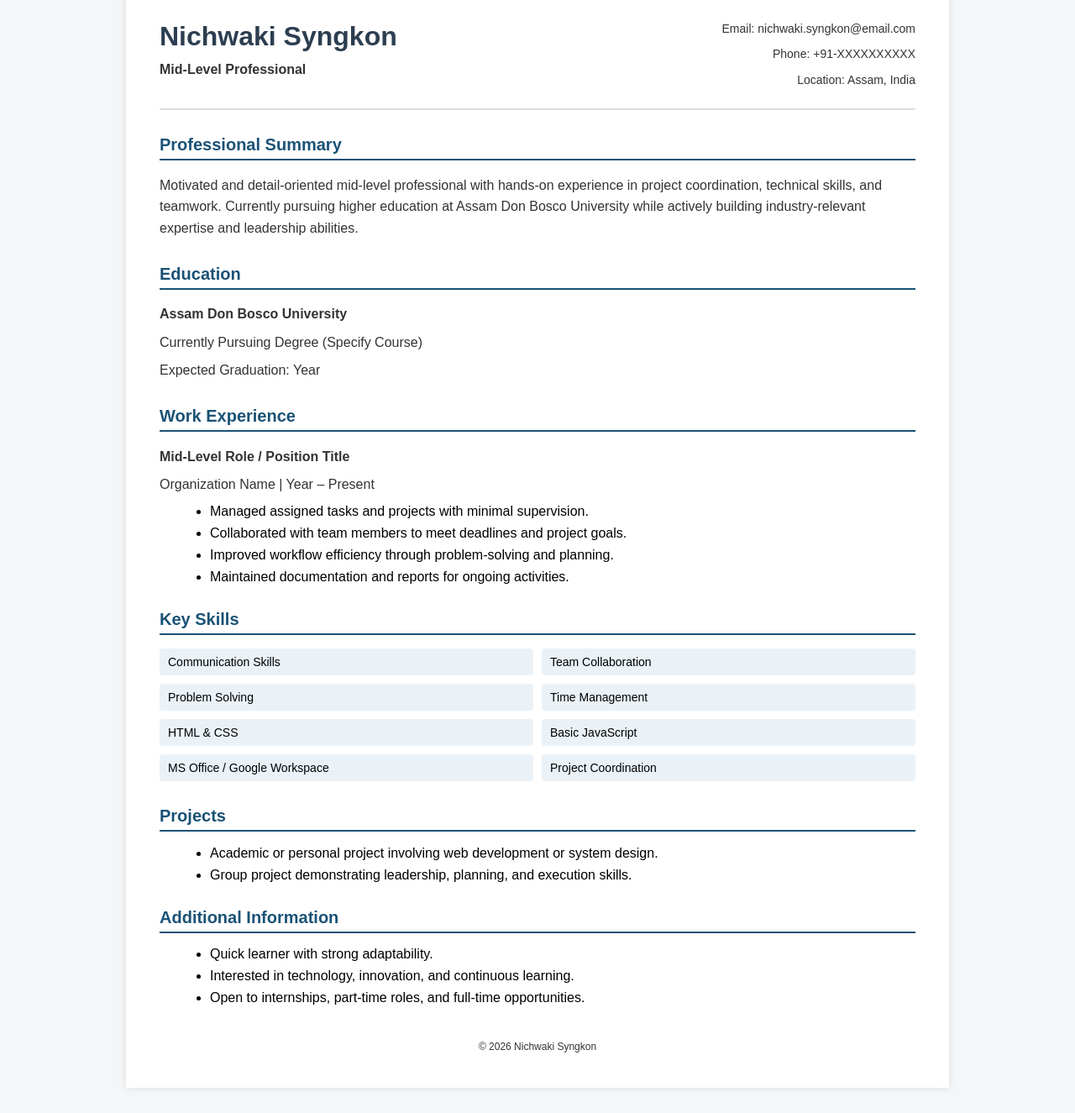
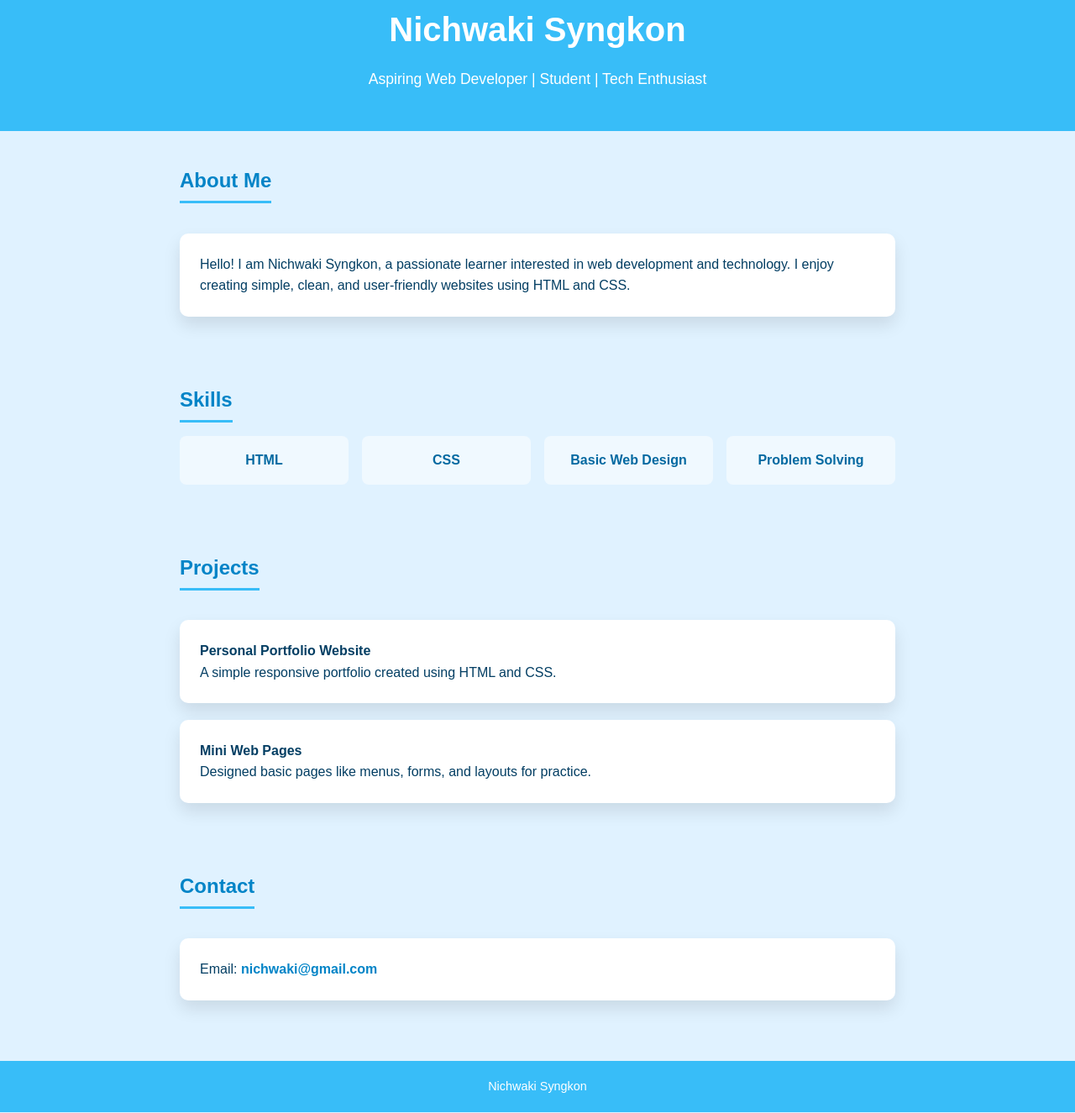
Before and after one commit to nini2317/resume, a plain HTML site: page index.html in a window 1280 px wide. Shown: the part 45-1370 px from the top of the page at 84% size. Drawn offline with Linux system fonts and the light colour scheme.

Commit message:
Update index.html

```diff
--- a/index.html
+++ b/index.html
@@ -2,168 +2,144 @@
 <html lang="en">
 <head>
 <meta charset="UTF-8">
-    <title>Nichwaki Syngkon - Resume</title>
+<title>Nichwaki Syngkon | Portfolio</title>
+<meta name="viewport" content="width=device-width, initial-scale=1.0">
+
 <style>
-        body {
-            font-family: Arial, Helvetica, sans-serif;
-            background-color: #f4f6f8;
-            margin: 0;
-            padding: 0;
+  *{
+    margin:0;
+    padding:0;
+    box-sizing:border-box;
+    font-family: Arial, sans-serif;
   }
 
-        .resume {
-            max-width: 900px;
-            margin: 30px auto;
-            background: #ffffff;
-            padding: 30px 40px;
-            box-shadow: 0 0 10px rgba(0, 0, 0, 0.1);
+  body{
+    background:#e0f2ff;
+    color:#033e63;
+    line-height:1.6;
   }
 
-        h1 {
-            margin: 0;
-            font-size: 32px;
-            color: #2c3e50;
+  header{
+    background:#38bdf8;
+    color:white;
+    padding:3rem 1rem;
+    text-align:center;
   }
 
-        h2 {
-            margin-top: 30px;
-            font-size: 20px;
-            color: #1a5276;
-            border-bottom: 2px solid #1a5276;
-            padding-bottom: 5px;
+  header h1{
+    font-size:2.5rem;
   }
 
-        p {
-            margin: 8px 0;
-            line-height: 1.6;
-            color: #333;
+  header p{
+    margin-top:0.8rem;
+    font-size:1.1rem;
   }
 
-        .header {
-            display: flex;
-            justify-content: space-between;
-            align-items: center;
-            border-bottom: 2px solid #ddd;
-            padding-bottom: 15px;
+  section{
+    max-width:900px;
+    margin:auto;
+    padding:2.5rem 1.5rem;
   }
 
-        .contact {
-            text-align: right;
-            font-size: 14px;
+  h2{
+    color:#0284c7;
+    margin-bottom:1rem;
+    border-bottom:3px solid #38bdf8;
+    display:inline-block;
+    padding-bottom:5px;
   }
 
-        .section {
-            margin-top: 20px;
+  .card{
+    background:white;
+    padding:1.5rem;
+    border-radius:10px;
+    margin-top:1.2rem;
+    box-shadow:0 10px 20px rgba(0,0,0,0.1);
   }
 
-        ul {
-            margin: 10px 0 0 20px;
+  .skills{
+    display:grid;
+    grid-template-columns:repeat(auto-fit,minmax(200px,1fr));
+    gap:1rem;
   }
 
-        ul li {
-            margin-bottom: 8px;
+  .skill{
+    background:#f0f9ff;
+    padding:1rem;
+    border-radius:8px;
+    text-align:center;
+    font-weight:bold;
+    color:#0369a1;
   }
 
-        .skills {
-            display: grid;
-            grid-template-columns: repeat(2, 1fr);
-            gap: 10px;
-            margin-top: 10px;
+  footer{
+    background:#38bdf8;
+    color:white;
+    text-align:center;
+    padding:1.2rem;
+    margin-top:2rem;
+    font-size:0.9rem;
   }
 
-        .skills span {
-            background: #eaf2f8;
-            padding: 8px 10px;
-            border-radius: 4px;
-            font-size: 14px;
-        }
-
-        .footer {
-            text-align: center;
-            font-size: 12px;
-            color: #777;
-            margin-top: 40px;
+  a{
+    color:#0284c7;
+    text-decoration:none;
+    font-weight:bold;
   }
 </style>
 </head>
+
 <body>
 
-<div class="resume">
-    <div class="header">
-        <div>
+<header>
   <h1>Nichwaki Syngkon</h1>
-            <p><strong>Mid-Level Professional</strong></p>
+  <p>Aspiring Web Developer | Student | Tech Enthusiast</p>
+</header>
+
+<section>
+  <h2>About Me</h2>
+  <div class="card">
+    <p>
+      Hello! I am Nichwaki Syngkon, a passionate learner interested in web
+      development and technology. I enjoy creating simple, clean, and
+      user-friendly websites using HTML and CSS.
+    </p>
   </div>
-        <div class="contact">
-            <p>Email: nichwaki.syngkon@email.com</p>
-            <p>Phone: +91-XXXXXXXXXX</p>
-            <p>Location: Assam, India</p>
+</section>
+
+<section>
+  <h2>Skills</h2>
+  <div class="skills">
+    <div class="skill">HTML</div>
+    <div class="skill">CSS</div>
+    <div class="skill">Basic Web Design</div>
+    <div class="skill">Problem Solving</div>
   </div>
+</section>
+
+<section>
+  <h2>Projects</h2>
+  <div class="card">
+    <p><strong>Personal Portfolio Website</strong></p>
+    <p>A simple responsive portfolio created using HTML and CSS.</p>
   </div>
 
-    <div class="section">
-        <h2>Professional Summary</h2>
-        <p>
-            Motivated and detail-oriented mid-level professional with hands-on experience in project coordination,
-            technical skills, and teamwork. Currently pursuing higher education at Assam Don Bosco University while
-            actively building industry-relevant expertise and leadership abilities.
-        </p>
+  <div class="card">
+    <p><strong>Mini Web Pages</strong></p>
+    <p>Designed basic pages like menus, forms, and layouts for practice.</p>
   </div>
+</section>
 
-    <div class="section">
-        <h2>Education</h2>
-        <p><strong>Assam Don Bosco University</strong></p>
-        <p>Currently Pursuing Degree (Specify Course)</p>
-        <p>Expected Graduation: Year</p>
+<section>
+  <h2>Contact</h2>
+  <div class="card">
+    <p>Email: <a href="mailto:nichwaki@gmail.com">nichwaki@gmail.com</a></p>
   </div>
+</section>
 
-    <div class="section">
-        <h2>Work Experience</h2>
-        <p><strong>Mid-Level Role / Position Title</strong></p>
-        <p>Organization Name | Year – Present</p>
-        <ul>
-            <li>Managed assigned tasks and projects with minimal supervision.</li>
-            <li>Collaborated with team members to meet deadlines and project goals.</li>
-            <li>Improved workflow efficiency through problem-solving and planning.</li>
-            <li>Maintained documentation and reports for ongoing activities.</li>
-        </ul>
-    </div>
-
-    <div class="section">
-        <h2>Key Skills</h2>
-        <div class="skills">
-            <span>Communication Skills</span>
-            <span>Team Collaboration</span>
-            <span>Problem Solving</span>
-            <span>Time Management</span>
-            <span>HTML & CSS</span>
-            <span>Basic JavaScript</span>
-            <span>MS Office / Google Workspace</span>
-            <span>Project Coordination</span>
-        </div>
-    </div>
-
-    <div class="section">
-        <h2>Projects</h2>
-        <ul>
-            <li>Academic or personal project involving web development or system design.</li>
-            <li>Group project demonstrating leadership, planning, and execution skills.</li>
-        </ul>
-    </div>
-
-    <div class="section">
-        <h2>Additional Information</h2>
-        <ul>
-            <li>Quick learner with strong adaptability.</li>
-            <li>Interested in technology, innovation, and continuous learning.</li>
-            <li>Open to internships, part-time roles, and full-time opportunities.</li>
-        </ul>
-    </div>
-
-    <div class="footer">
-        <p>© 2026 Nichwaki Syngkon</p>
-    </div>
-</div>
+<footer>
+   Nichwaki Syngkon
+</footer>
 
 </body>
 </html>
```
Lines whose indentation alone changed are shown as unchanged.
